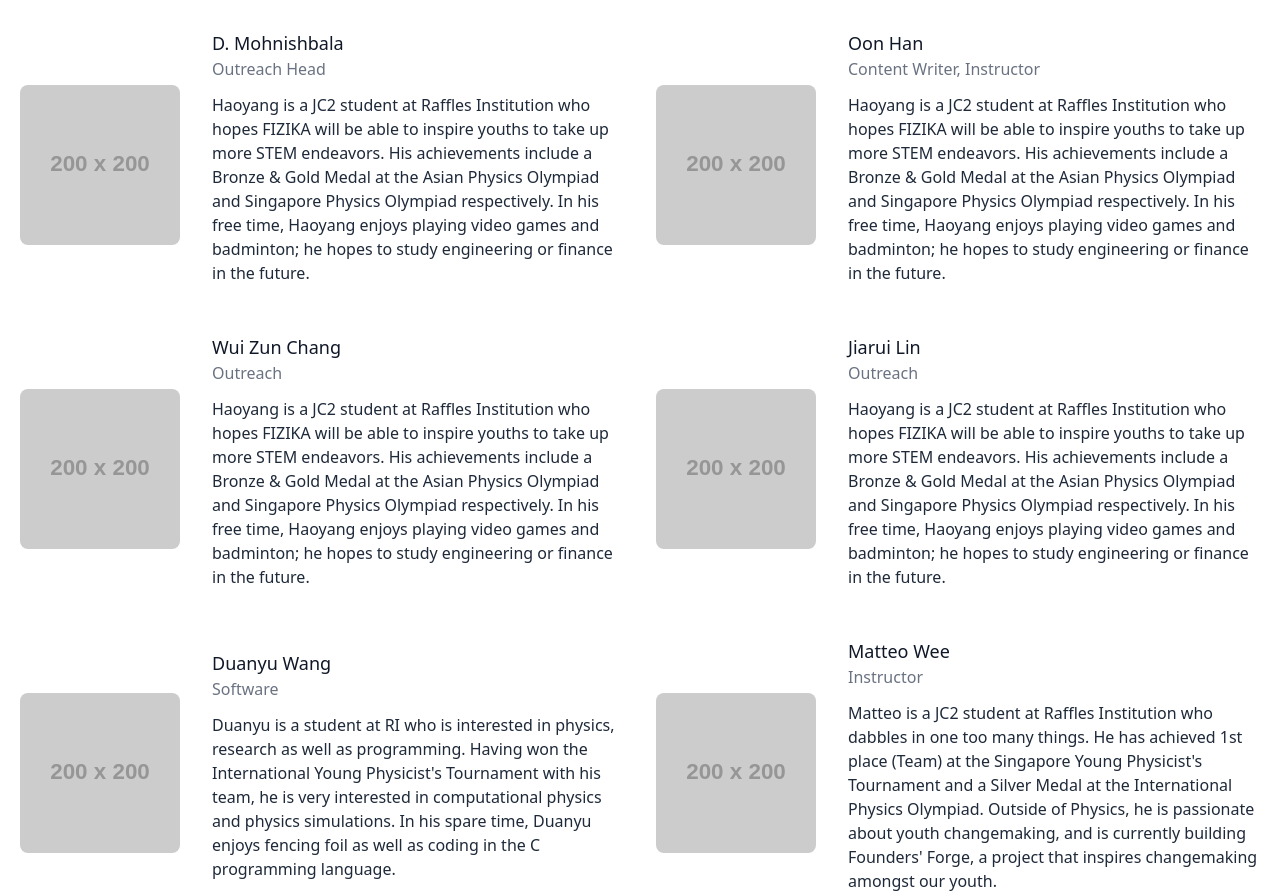
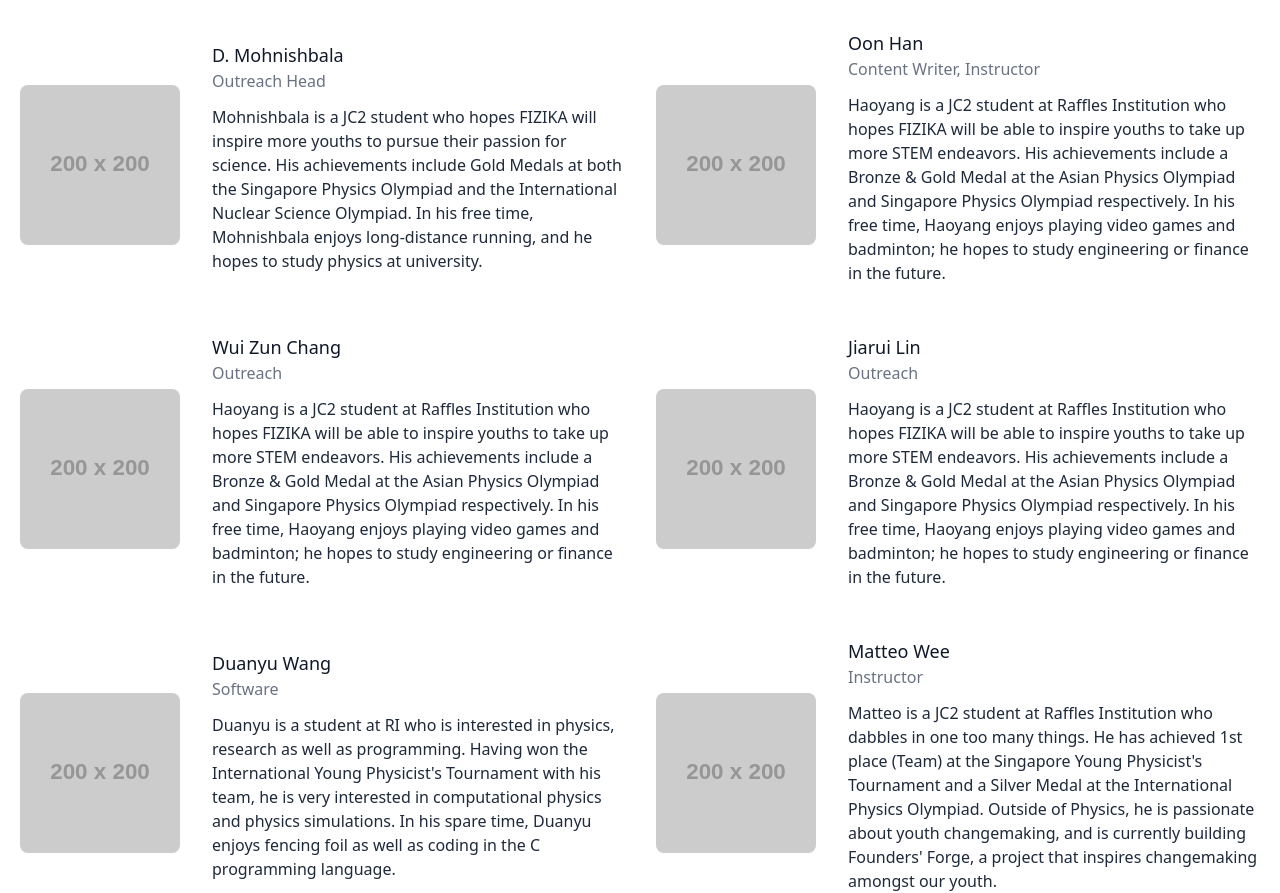
Before and after one commit to Azbantium/fizika-website, a plain HTML site: page index.html in a window 1280 px wide. Shown: the part 1920-2813 px from the top of the page. Drawn offline with Linux system fonts and the light colour scheme; placeholder pictures from the web are drawn by us.

Commit message:
Mohnish statement

```diff
--- a/index.html
+++ b/index.html
@@ -204,11 +204,10 @@
                             <h2 class="title-font font-medium text-lg text-gray-900 dark:text-white">D. Mohnishbala</h2>
                             <h3 class="text-gray-500 dark:text-gray-400 mb-3">Outreach Head</h3>
                             <p class="mb-4 text-left text-gray-800 dark:text-gray-200">
-                                Haoyang is a JC2 student at Raffles Institution who hopes FIZIKA will be able to
-                                inspire youths to take up more STEM endeavors. His achievements include a Bronze &
-                                Gold Medal at the Asian Physics Olympiad and Singapore Physics Olympiad
-                                respectively. In his free time, Haoyang enjoys playing video games and badminton; he
-                                hopes to study engineering or finance in the future.
+                                Mohnishbala is a JC2 student who hopes FIZIKA will inspire more youths to pursue their
+                                passion for science. His achievements include Gold Medals at both the Singapore Physics
+                                Olympiad and the International Nuclear Science Olympiad. In his free time, Mohnishbala
+                                enjoys long-distance running, and he hopes to study physics at university.
                             </p>
                         </div>
                     </div>
```
